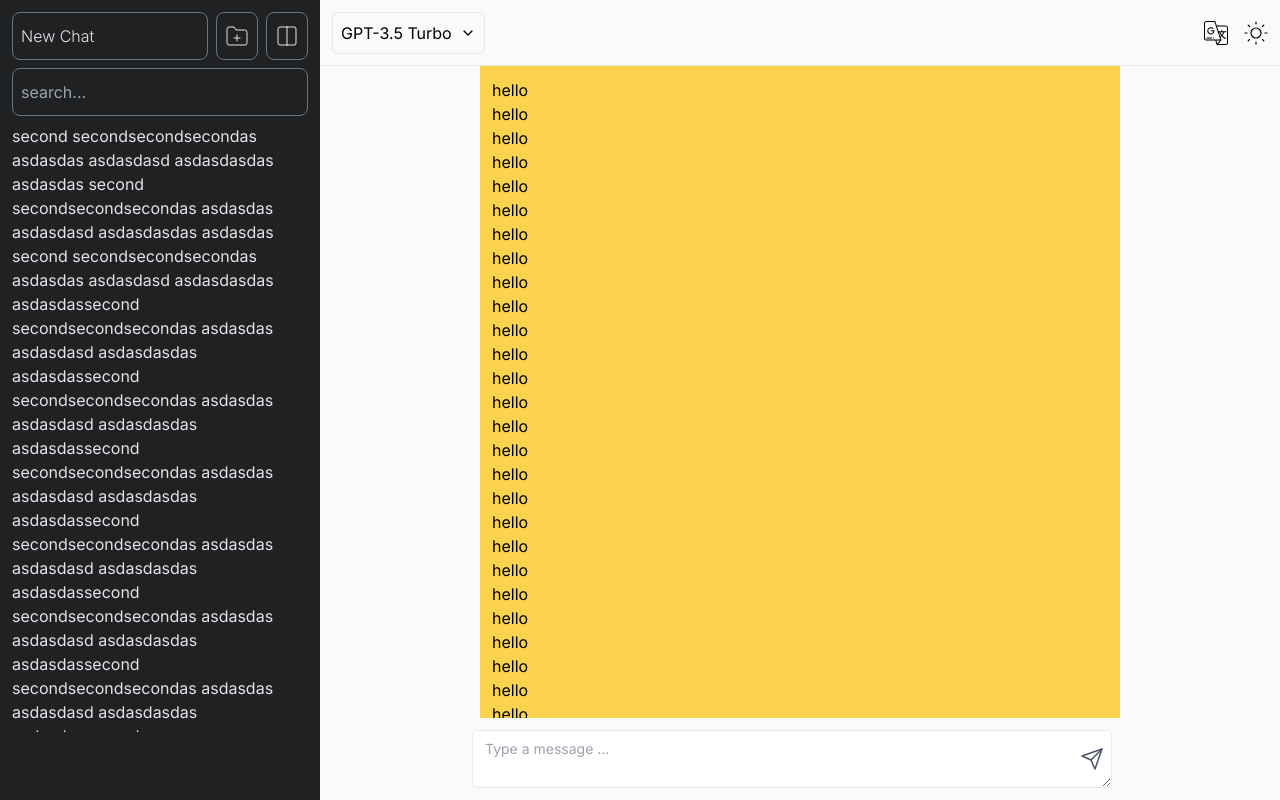
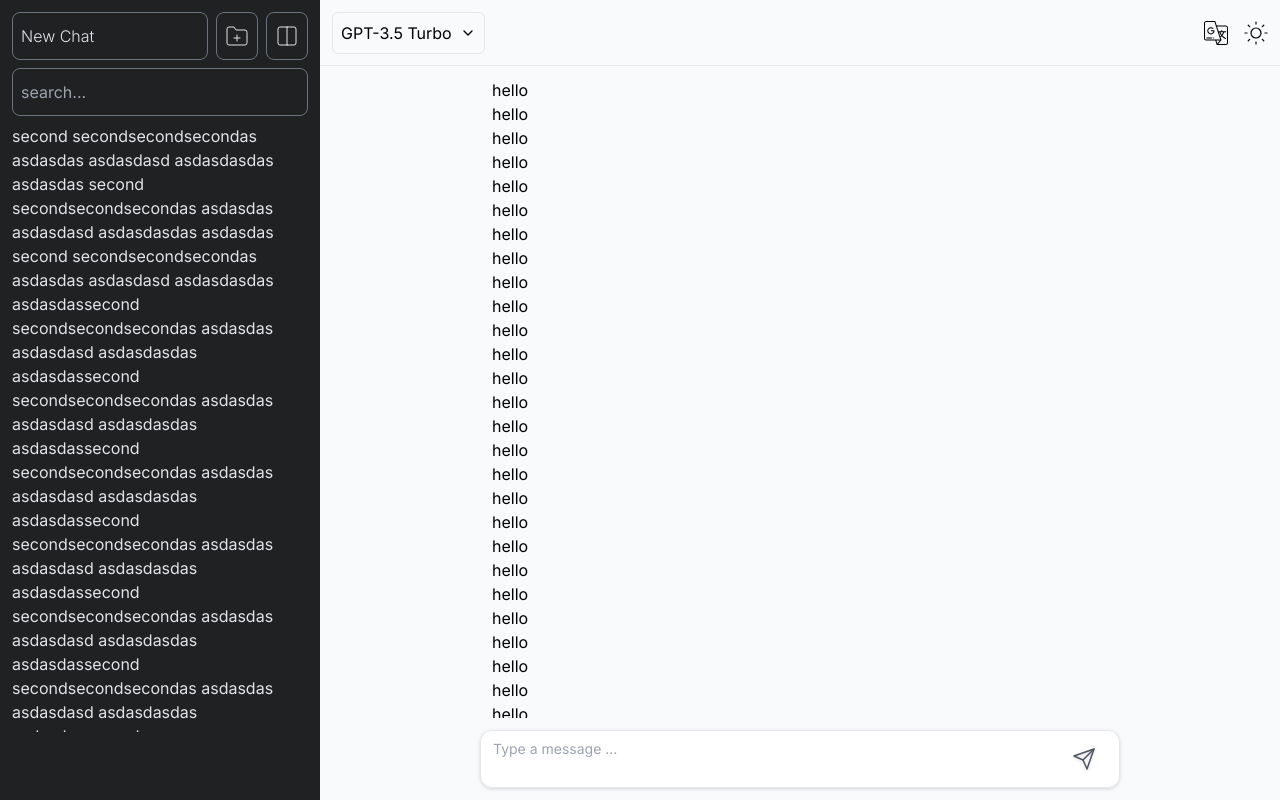
Before and after one commit to lesenelir/ai-space, a Next.js app: page /chat in a window 1280 px wide. Built offline with nearby package versions, Linux system fonts and the light colour scheme.

Commit message:
feat: dynamic height in textArea element

```diff
--- a/src/components/chat/Message/FooterContent/index.tsx
+++ b/src/components/chat/Message/FooterContent/index.tsx
@@ -5,12 +5,14 @@ import SendIcon from '@/components/icons/SendIcon'
 
 export default function FooterContent() {
   const ref = useRef<HTMLTextAreaElement>(null)
+  const maxHeight = 200
 
   const handleSubmit = () => {
     if (ref.current) {
       const message = ref.current.value
       console.log('message', message)
       ref.current.value = ''
+      ref.current.style.height = 'auto' // reset height
     }
   }
 
@@ -21,19 +23,27 @@ export default function FooterContent() {
     }
   }
 
+  const handlerChange = (e: any) => {
+    const textarea = e.target
+    textarea.style.height = 'auto'
+    textarea.style.height = Math.min(textarea.scrollHeight, maxHeight) + 'px'
+  }
+
   return (
     <div className={'w-full flex justify-center items-center p-3'}>
       <TextArea
         ref={ref}
         placeholder={'Type a message ...'}
-        className={'lg:w-[640px] -ml-6'}
+        className={'lg:w-[640px] -ml-6 resize-none rounded-xl drop-shadow'}
+        onChange={handlerChange}
         onKeyDown={handleKeyDown}
       />
 
       <SendIcon
         width={24}
         height={24}
-        className={'cursor-pointer text-gray-600 hover:opacity-50 transition-change -ml-8'}
+        className={'cursor-pointer drop-shadow text-gray-600 hover:opacity-50 transition-change -ml-12'}
+        onClick={handleSubmit}
       />
     </div>
   )
--- a/src/components/chat/Message/MainContent/index.tsx
+++ b/src/components/chat/Message/MainContent/index.tsx
@@ -2,7 +2,7 @@ export default function MainContent() {
   return (
     <div className={'w-full flex-1 overflow-y-scroll custom-message-light-scrollbar'}>
       {/* basic content */}
-      <div className={'lg:w-[640px] bg-amber-300 mx-auto p-3'}>
+      <div className={'lg:w-[640px] mx-auto p-3'}>
         <p>hello</p>
         <p>hello</p>
         <p>hello</p>
--- a/src/components/icons/SendIcon.tsx
+++ b/src/components/icons/SendIcon.tsx
@@ -2,13 +2,14 @@ interface IProps {
   width: number
   height: number
   className?: string
+  onClick?: () => void
 }
 
 export default function FolderPlusIcon(props: IProps) {
-  const {width, height, className} = props
+  const {width, height, className, onClick} = props
 
   return (
-    <div className={className}>
+    <div className={className} onClick={onClick}>
       <svg xmlns="http://www.w3.org/2000/svg" width={width} height={height} viewBox="0 0 24 24" fill="none"
            stroke="currentColor" strokeWidth="1.5" strokeLinecap="round" strokeLinejoin="round"
            className="feather feather-send">
```
